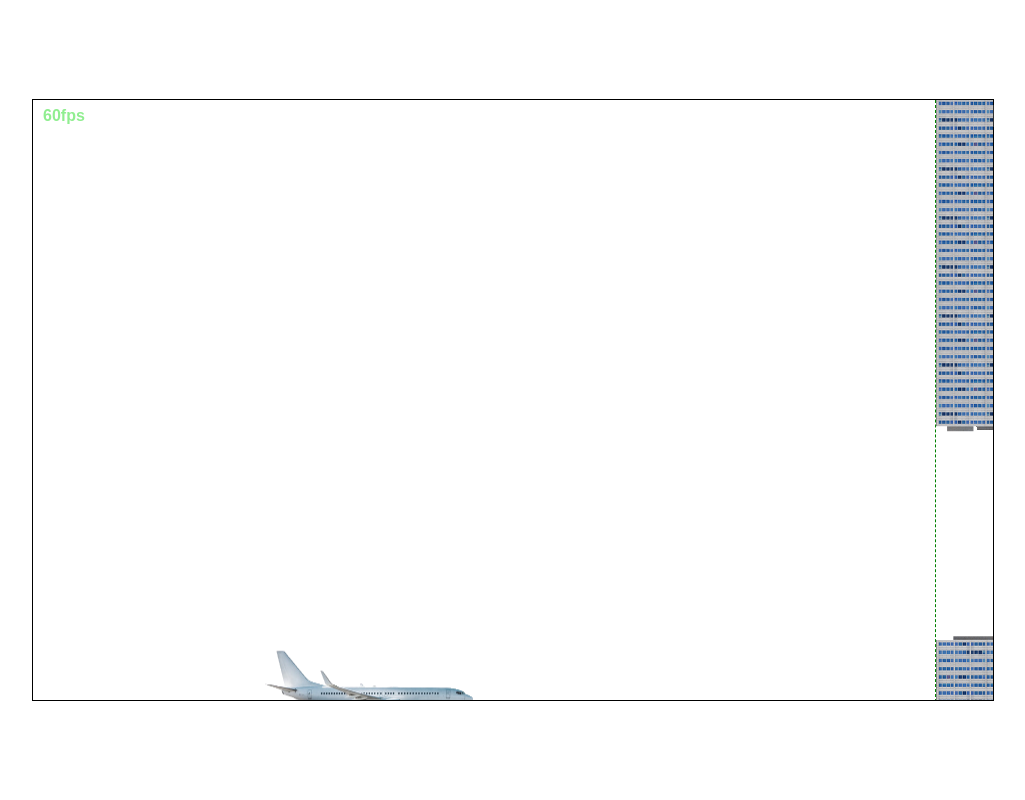
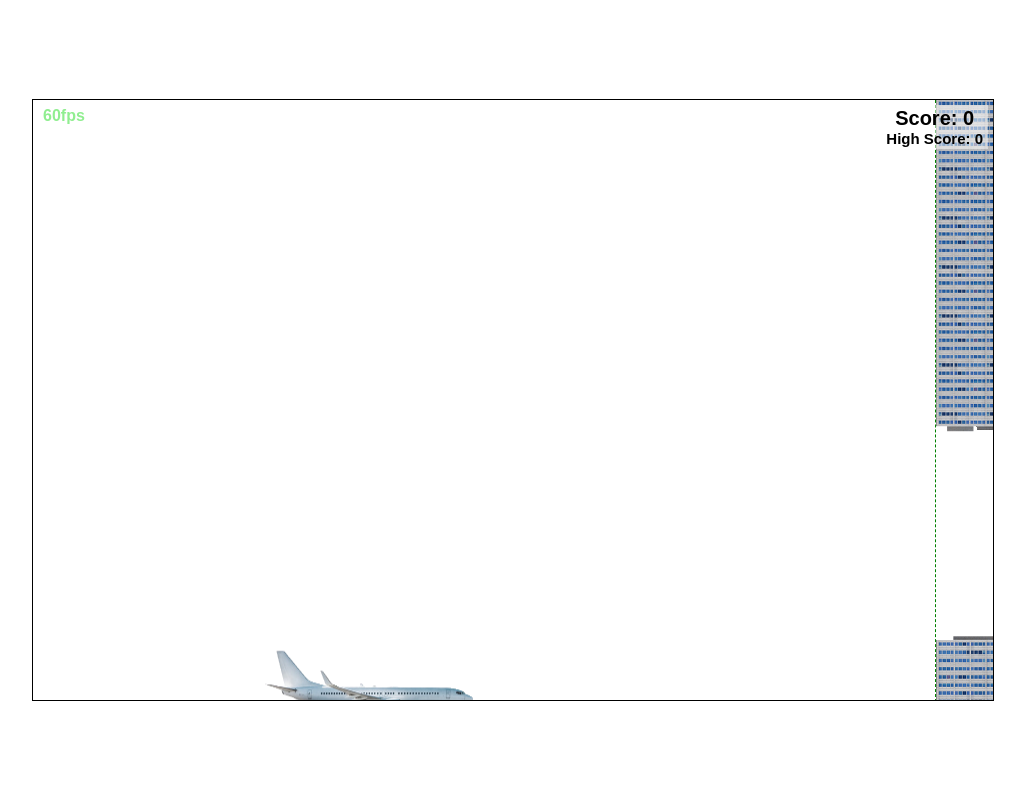
Before and after one commit to dominic1305/flappy_twin_towers, a plain HTML site: page index.html in a window 1280 px wide. Shown: the whole page, without its empty margins (127-1152 px from the left). Drawn offline with Linux system fonts and the light colour scheme.

Commit message:
score board manager

```diff
--- /dev/null
+++ b/ScoreBoardManager.js
@@ -0,0 +1,21 @@
+export default class ScoreBoardManager {
+	static #score = 0;
+	static #highScore = Number(localStorage.getItem('high-score')) ?? 0;
+	static get #board() {
+		return document.querySelector('.score-board-container');
+	}
+	static updateScoreBoard() {
+		ScoreBoardManager.#board.querySelector('.score').innerHTML = `Score: ${ScoreBoardManager.#score}`;
+		ScoreBoardManager.#board.querySelector('.high-score').innerHTML = `High Score: ${ScoreBoardManager.#highScore}`;
+	}
+	/**@param {number} val*/
+	static setHighScore(val) {
+		localStorage.setItem('high-score', val);
+		ScoreBoardManager.#highScore = val;
+	}
+	/**@param {number} val*/
+	static addToScore(val) {
+		ScoreBoardManager.#score += val;
+		if (ScoreBoardManager.#score >= ScoreBoardManager.#highScore) ScoreBoardManager.setHighScore(ScoreBoardManager.#score);
+	}
+}
--- a/Tower.js
+++ b/Tower.js
@@ -1,4 +1,5 @@
 import { player } from "./main.js";
+import ScoreBoardManager from "./ScoreBoardManager.js";
 
 export default class Tower {
 	static towerArr = [new Tower()].filter(() => false);
@@ -7,6 +8,7 @@ export default class Tower {
 	static #gap = 200;
 	#inPlay = false;
 	#collisions = 0;
+	#playerHasPassed = false;
 	/**@private @param {string} elementID @param {number} travelSpeed*/
 	constructor(elementID, travelSpeed) {
 		this.elementID = elementID;
@@ -69,13 +71,20 @@ export default class Tower {
 		return !(entityRect.right < viewPortRect.left || entityRect.left > viewPortRect.right);
 	}
 	get collisionWithPlayer() {
+		const playerRect = player.boundingBox;
+		for (const childRect of Array.from(this.children).map(bin => bin.getBoundingClientRect())) {
+			return !(childRect.top > playerRect.bottom || childRect.right < playerRect.left || childRect.bottom < playerRect.top || childRect.left > playerRect.right);
+		}
+	}
+	playerPassed() {
 		const playerBoundary = player.boundingBox;
-		for (const childRect of Array.from(this.children).map(bin => bin.getBoundingClientRect())) {
-			return !(childRect.top > playerBoundary.bottom || childRect.right < playerBoundary.left || childRect.bottom < playerBoundary.top || childRect.left > playerBoundary.right);
+		const entityRect = this.boundingBox;
+		if (entityRect.right < playerBoundary.left && !this.#playerHasPassed) {
+			this.#playerHasPassed = true;
+			ScoreBoardManager.addToScore(1);
 		}
 	}
 	#dispose() {//destructor
-		console.log('deleting');
 		Tower.towerArr.splice(Tower.towerArr.indexOf(this), 1);
 		document.querySelector('.play-zone').removeChild(this.element);
 	}
@@ -85,5 +94,6 @@ export default class Tower {
 		this.element.style.left = `${this.position.x - this.travelSpeed}px`;
 		if (this.collisionWithPlayer) this.#collisions++;
 		if (this.#collisions >= 10) throw new Error('hit tower');
+		this.playerPassed();
 	}
 }
--- a/index.html
+++ b/index.html
@@ -10,6 +10,10 @@
 
 	<div class="wrapper">
 		<div class="fps-counter"></div>
+		<div class="score-board-container">
+			<div class="score">Score: 0</div>
+			<div class="high-score">High Score: 0</div>
+		</div>
 		<div class="play-zone"></div>
 	</div>
 
--- a/main.js
+++ b/main.js
@@ -1,5 +1,6 @@
 import Player from "./Player.js";
 import Tower from "./Tower.js";
+import ScoreBoardManager from "./ScoreBoardManager.js";
 
 export const player = Player.spawn(10);
 
@@ -16,6 +17,7 @@ requestAnimationFrame(function loop(time) {
 		for (const tower of Tower.towerArr) {
 			tower.move();
 		}
+		ScoreBoardManager.updateScoreBoard();
 	}
 	requestAnimationFrame(loop);
 });
--- a/style.css
+++ b/style.css
@@ -51,10 +51,24 @@ html, body {
 	width: 100px;
 }
 
-/* .top-tower {
-	transform: rotate(180deg);
+.score-board-container {
+	text-transform: capitalize;
+	display: flex;
+	flex-direction: column;
+	align-items: center;
+	z-index: 5;
+	position: absolute;
+	right: 5px;
+	top: 5px;
+	font-weight: bolder;
+	padding: 2px 5px;
+	background-color: rgba(255, 255, 255, 0.5);
 }
 
-.bottom-tower {
+.score {
+	font-size: 20px;
+}
 
-} */
+.high-score {
+	font-size: 15px;
+}
```
